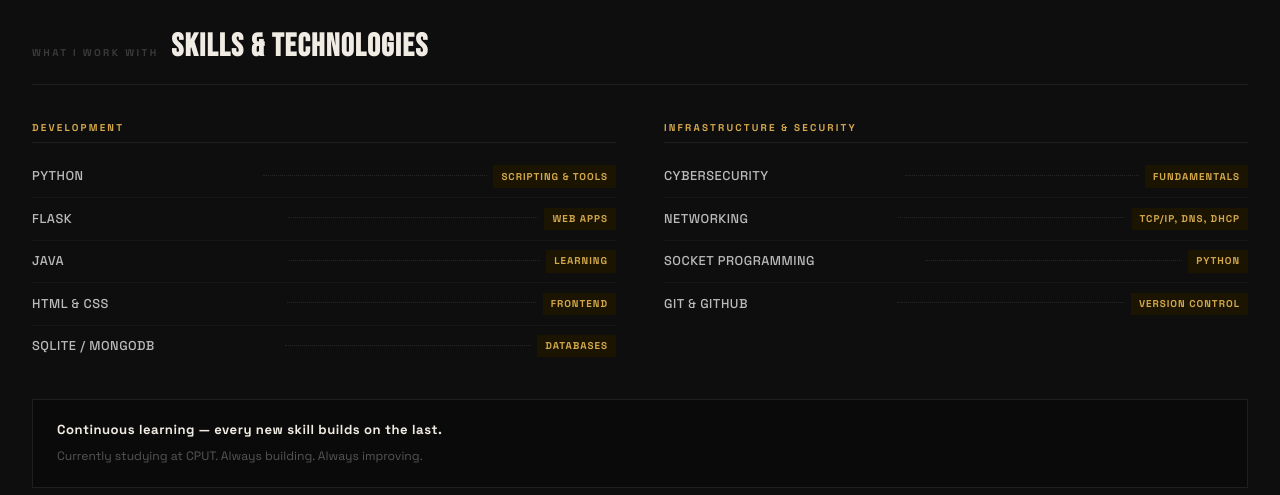
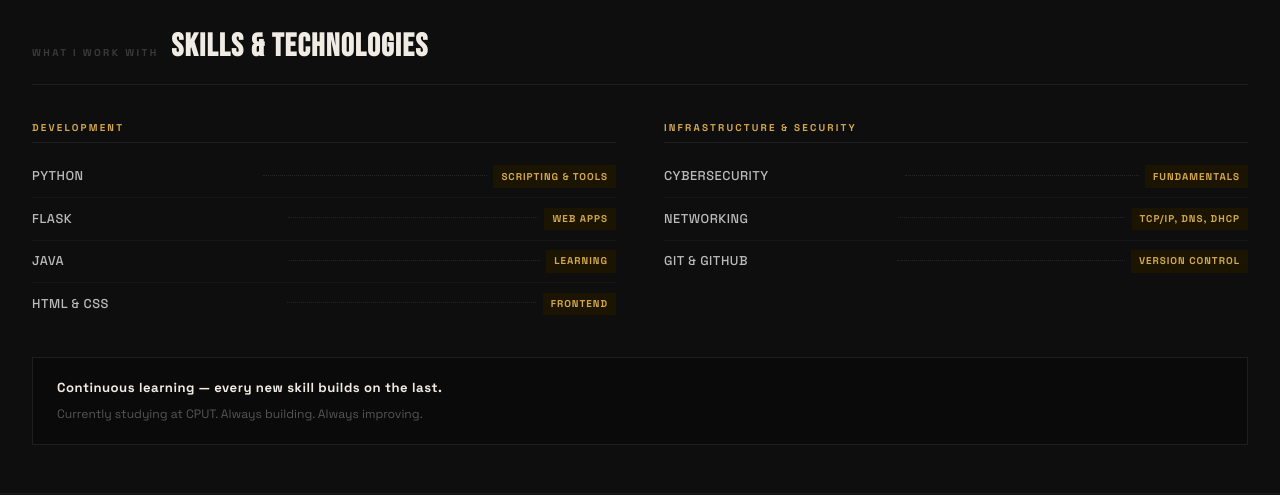
Before and after one commit to Tlotlego-B/portfolio, a Flask app: page / in a window 1280 px wide. Shown: the part 1756-2251 px from the top of the page. Run offline with Flask 3, Linux system fonts and the light colour scheme.

Commit message:
Changes made to the index.html

```diff
--- a/templates/index.html
+++ b/templates/index.html
@@ -129,13 +129,11 @@
       <div class="mr"><span class="mn">Flask</span><span class="md"></span><span class="mtag">Web Apps</span></div>
       <div class="mr"><span class="mn">Java</span><span class="md"></span><span class="mtag">Learning</span></div>
       <div class="mr"><span class="mn">HTML &amp; CSS</span><span class="md"></span><span class="mtag">Frontend</span></div>
-      <div class="mr"><span class="mn">SQLite / MongoDB</span><span class="md"></span><span class="mtag">Databases</span></div>
     </div>
     <div>
       <p class="mgt">Infrastructure & Security</p>
       <div class="mr"><span class="mn">Cybersecurity</span><span class="md"></span><span class="mtag">Fundamentals</span></div>
       <div class="mr"><span class="mn">Networking</span><span class="md"></span><span class="mtag">TCP/IP, DNS, DHCP</span></div>
-      <div class="mr"><span class="mn">Socket Programming</span><span class="md"></span><span class="mtag">Python</span></div>
       <div class="mr"><span class="mn">Git &amp; GitHub</span><span class="md"></span><span class="mtag">Version Control</span></div>
     </div>
   </div>
```
